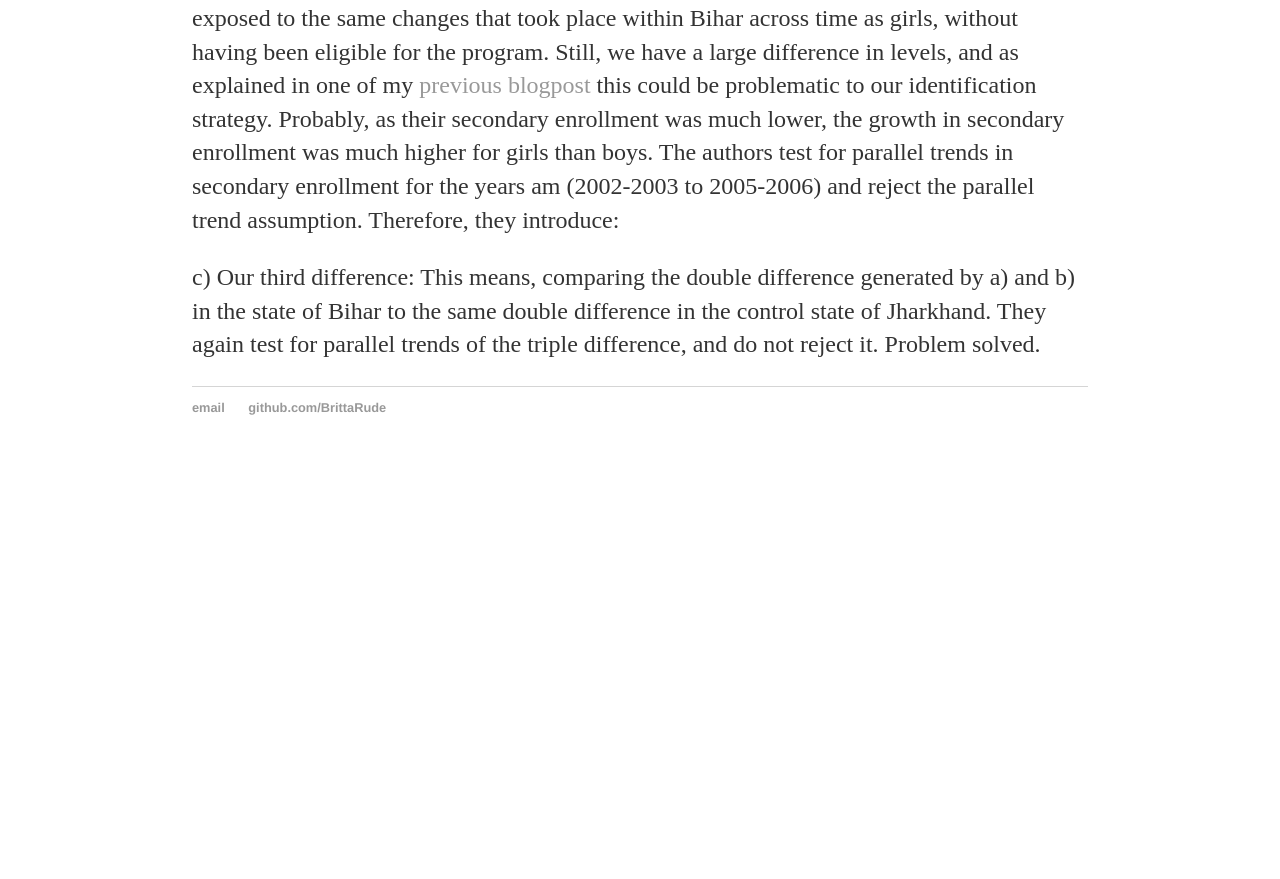
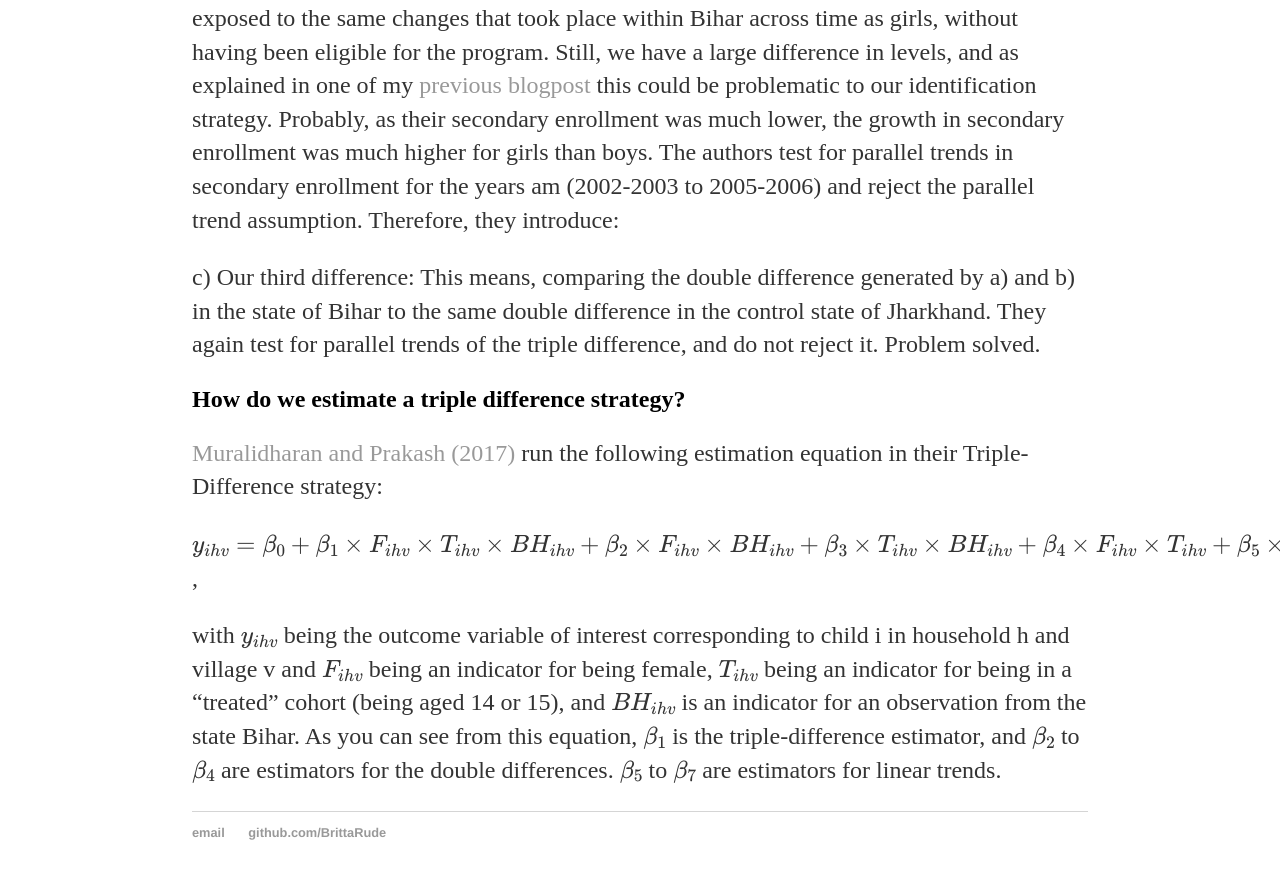
Before and after one commit to BrittaRude/BrittaRude.github.io, a Jekyll site: the page built from inputs_datascience/_posts/2020-07-20-britta-rude-Triple-difference.md, in a window 1280 px wide and 900 px high, scrolled down 1334 px. Shown: the top 879 px of the window. Built offline with Jekyll 4.4.1, drawn with Linux system fonts in a browser that asks for light colours; formulas are drawn with MathJax 3; before the commit the page ends 1809 px from its top, so only the background shows below that.

Commit message:
Update 2020-07-20-britta-rude-Triple-difference.md

```diff
--- a/inputs_datascience/_posts/2020-07-20-britta-rude-Triple-difference.md
+++ b/inputs_datascience/_posts/2020-07-20-britta-rude-Triple-difference.md
@@ -31,3 +31,11 @@ The authors test for parallel trends in secondary enrollment for the years am (2
 
 c) Our third difference: This means, comparing the double difference generated by a) and b) in the state of Bihar to the same double difference in the control state  of Jharkhand.
 They again test for parallel trends of the triple difference, and do not reject it. Problem solved.
+
+## How do we estimate a triple difference strategy?
+
+[Muralidharan and Prakash (2017)](https://www.aeaweb.org/articles?id=10.1257/app.20160004) run the following estimation equation in their Triple-Difference strategy:
+
+$$ y_{ihv} = \beta_0 + \beta_1 \times F_{ihv} \times T_{ihv} \times BH_{ihv} + \beta_2 \times F_{ihv} \times BH_{ihv} + \beta_3 \times T_{ihv} \times BH_{ihv} + \beta_4 \times F_{ihv} \times T_{ihv} + \beta_5 \times F_{ihv} + \beta_6 \times T_{ihv} + \beta_7 \times T_{ihv} + \epsilon_{ihv} $$,
+
+with $$y_{ihv}$$ being the outcome variable of interest corresponding to child i in household h and village v and $$F_{ihv}$$ being an indicator for being female, $$T_{ihv}$$ being an indicator for being in a "treated" cohort (being aged 14 or 15), and $$BH_{ihv}$$ is an indicator for an observation from the state Bihar. As you can see from this equation, $$\beta_1$$ is the triple-difference estimator, and $$\beta_2$$ to $$\beta_4$$ are estimators for the double differences. $$\beta_5$$ to $$\beta_7$$ are estimators for linear trends.
```
